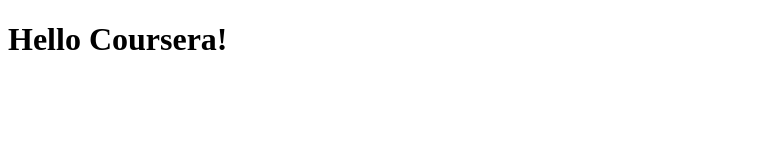
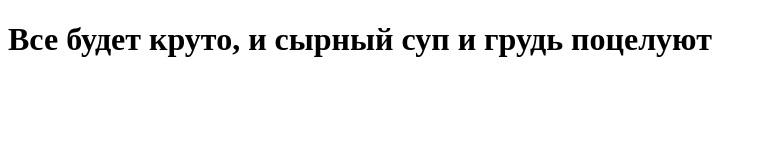
Before and after one commit to MrSpor87/test, a plain HTML site: page index.html in a window 1280 px wide. Shown: the whole page, without its empty margins (0-767 px from the left). Drawn offline with Linux system fonts and the light colour scheme.

Commit message:
For my love

```diff
--- a/index.html
+++ b/index.html
@@ -1,9 +1,9 @@
  <!DOCTYPE html>
  <html>
  <head>
- 	<title>Hello Coursera!</title>
+ 	<title>Сырному супу быть!</title>
  </head>
  <body>
- 	<h1>Hello Coursera!</h1>
+ 	<h1>Все будет круто, и сырный суп и грудь поцелуют</h1>
  </body>
  </html>
```
